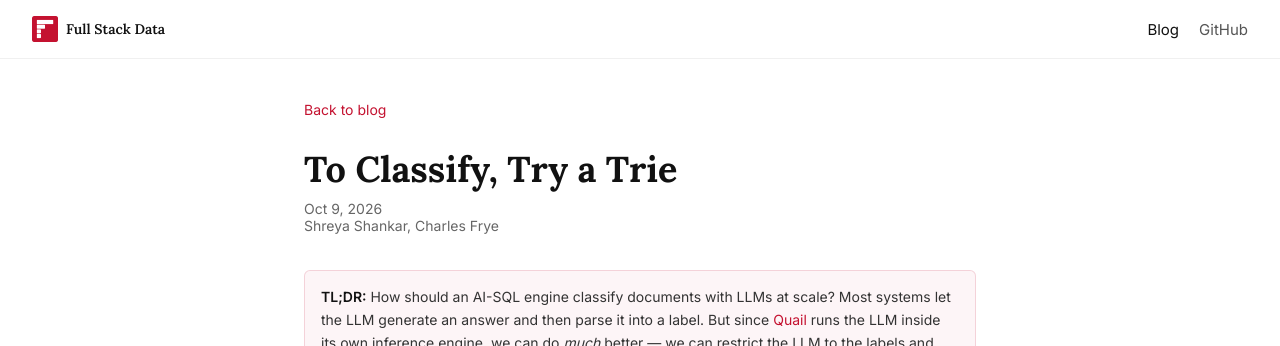
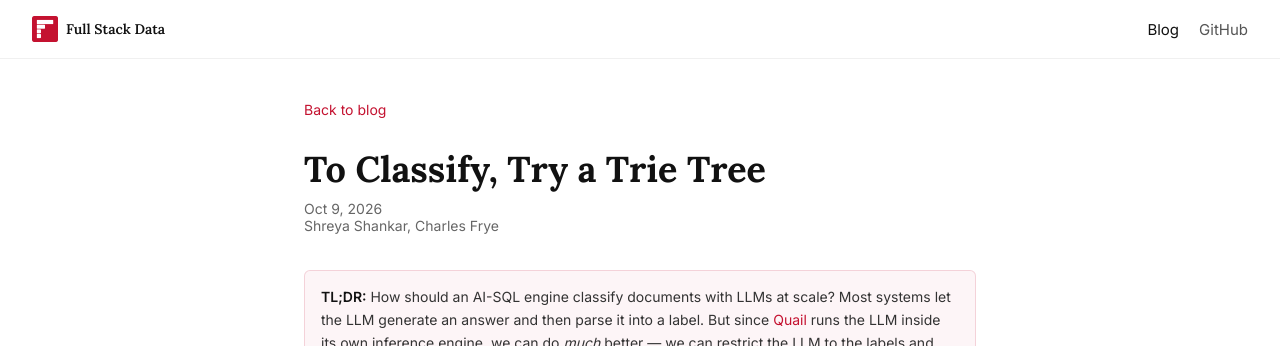
Before and after one commit to fsdatalab/fsdatalab.github.io, a Jekyll site: the page built from _posts/2026-10-09-ai-classification.md, in a window 1280 px wide and 900 px high. Shown: the top 346 px of the window. Built offline with Jekyll 4.4.1, drawn with Linux system fonts in a browser that asks for light colours; some of the changed text lies outside the part shown.

Commit message:
Retitle the AI classification post To Classify, Try a Trie Tree
Co-Authored-By: Claude Opus 5.5 <noreply@anthropic.com>
Claude-Session: https://claude.ai/code/session_01MoNT2oswuno5R7xGoXoh2n

````diff
--- a/_posts/2026-10-09-ai-classification.md
+++ b/_posts/2026-10-09-ai-classification.md
@@ -1,6 +1,6 @@
 ---
 layout: post
-title: "To Classify, Try a Trie"
+title: "To Classify, Try a Trie Tree"
 date: 2026-10-09
 author: "Shreya Shankar, Charles Frye"
 permalink: /blog/ai-classification/
@@ -13,7 +13,7 @@ image:
   path: /assets/blog/ai-classification/social-preview.png
   width: 1200
   height: 630
-  alt: "To Classify, Try a Trie, with an AI.CLASSIFY query and the trie of its labels."
+  alt: "To Classify, Try a Trie Tree, with an AI.CLASSIFY query and the trie of its labels."
 ---
 
 <aside class="tldr"><strong>TL;DR:</strong> How should an AI-SQL engine classify documents with LLMs at scale? Most systems let the LLM generate an answer and then parse it into a label. But since <a href="https://github.com/fsdatalab/quail">Quail</a> runs the LLM inside its own inference engine, we can do <em>much</em> better &mdash; we can restrict the LLM to the labels and minimize the number of tokens it decodes! On 12 new classification queries in <a href="https://github.com/fsdatalab/quail-bench">QUAIL-B</a>, Quail is <strong>1.8x faster</strong> than a vLLM baseline.</aside>
@@ -421,7 +421,7 @@ this research.
 
 ```bibtex
 @misc{shankar2026aiclassify,
-  title = {To Classify, Try a Trie},
+  title = {To Classify, Try a Trie Tree},
   author = {Shankar, Shreya and Frye, Charles},
   year = {2026},
   month = oct,
````
Also changed, not shown: assets/blog/ai-classification/social-preview.png.
